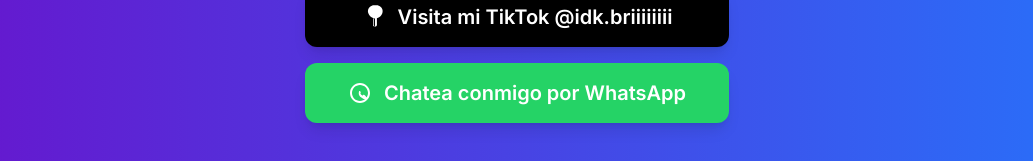
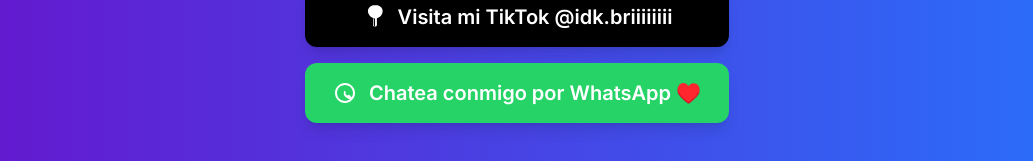
Before and after one commit to badkitten-bug/venta-supercell, a plain HTML site: page index.html in a window 1280 px wide. Shown: the part 313-474 px from the top of the page, without its empty margins (123-1156 px from the left). Drawn offline with nearby package versions, Linux system fonts and the light colour scheme.

Commit message:
se agrego corazon rojo

```diff
--- a/index.html
+++ b/index.html
@@ -74,7 +74,7 @@
                 <svg class="w-6 h-6 mr-3" fill="currentColor" viewBox="0 0 24 24" aria-hidden="true">
                     <path d="M12.001 2.001c-5.522 0-10 4.478-10 10s4.478 10 10 10 10-4.478 10-10-4.478-10-10-10zm0 18c-4.418 0-8-3.582-8-8s3.582-8 8-8 8 3.582 8 8-3.582 8-8 8zm4.846-5.804c-.16-.088-.952-.468-1.1-.52-.148-.052-.255-.078-.363.078-.108.156-.417.52-.51.628-.092.108-.184.118-.34.03-.16-.088-.67-.246-1.275-.787-.47-.417-.788-.934-.876-1.088-.088-.154 0-.237.078-.312.068-.068.154-.156.23-.234.078-.078.104-.13.156-.21-.026-.052-.078-.118-.118-.184-.04-.068-.363-.918-.497-1.258-.134-.34-.27-.294-.363-.294-.092 0-.2-.014-.308-.014s-.28-.014-.427.156c-.148.156-.56 1.76-.237 3.332.32 1.572 1.956 2.604 1.996 2.63.04.026 3.084 1.968 3.738 2.213.654.244 1.05.27 1.428.182.378-.09.952-.39 1.088-.767.134-.378.134-.698.092-.768-.04-.07-.148-.104-.308-.182z"/>
                 </svg>
-                Chatea conmigo por WhatsApp
+                Chatea conmigo por WhatsApp ♥️
             </a>
         </section>
 
```
